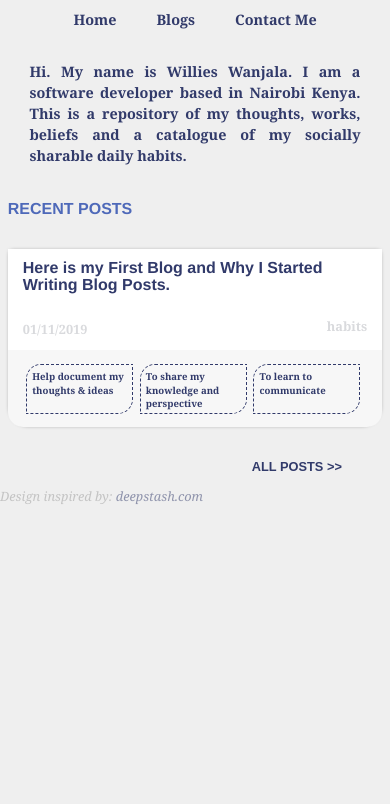
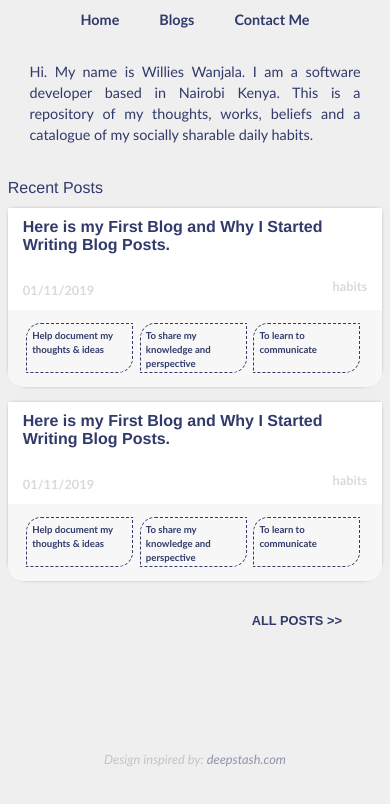
Before and after one commit to willeswa/willies.com, a Gatsby site: page / in a window 390 px wide. Built offline with nearby package versions, Linux system fonts and the light colour scheme; Gatsby itself is replaced by a stand-in of ours.

Commit message:
fix display on mobile

```diff
--- a/src/components/layout.module.css
+++ b/src/components/layout.module.css
@@ -137,5 +137,7 @@ footer p {
 
   footer {
       padding: 0;
+      text-align: center;
+      margin-top: 30%;
   }
 }
--- a/src/pages/index.js
+++ b/src/pages/index.js
@@ -15,9 +15,20 @@ export default () => (
       </p>
     </div>
     <div>
-      <h4 className={layout.postsHeader}>RECENT POSTS</h4>
+      <h4 className={layout.postsHeader}>Recent Posts</h4>
       <Cards
         posts={[
+          {
+            title: "Here is my First Blog and Why I Started Writing Blog Posts.",
+            publishedOn: "01/11/2019",
+            link: "/thispost",
+            tag: "habits",
+            thoughts: [
+              { text: "Help document my thoughts & ideas" },
+              { text: "To share my knowledge and perspective" },
+              { text: "To learn to communicate" }
+            ],
+          },
           {
             title: "Here is my First Blog and Why I Started Writing Blog Posts.",
             publishedOn: "01/11/2019",
--- a/src/pages/pages.module.css
+++ b/src/pages/pages.module.css
@@ -14,7 +14,8 @@
 
 .postsHeader {
     padding: 0 16%;
-    color: #4e69b9;
+    margin-bottom: 1%;
+    font-weight: normal;
 }
 
 @media only screen and (max-width: 600px) {
--- a/src/styles/global.css
+++ b/src/styles/global.css
@@ -4,8 +4,16 @@ html {
 
   }
 
+body {
+    font-family: 'Gill Sans', 'Gill Sans MT', Calibri, 'Trebuchet MS', sans-serif;
+}
+
 a {
     text-shadow: none;
+}
+
+p {
+    font-weight: normal;
 }
 
 * {
```
